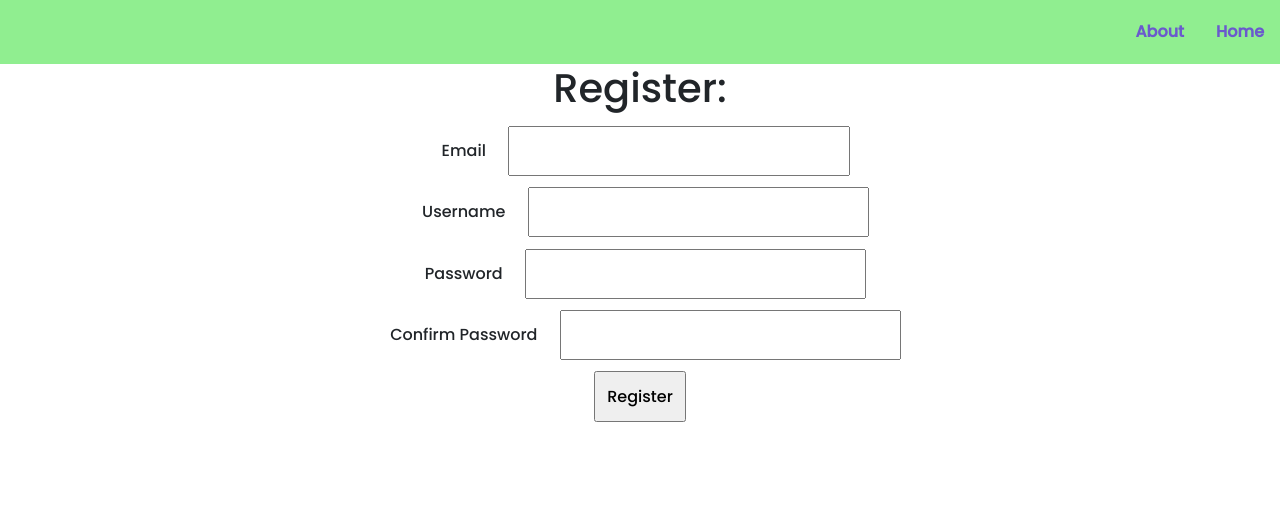
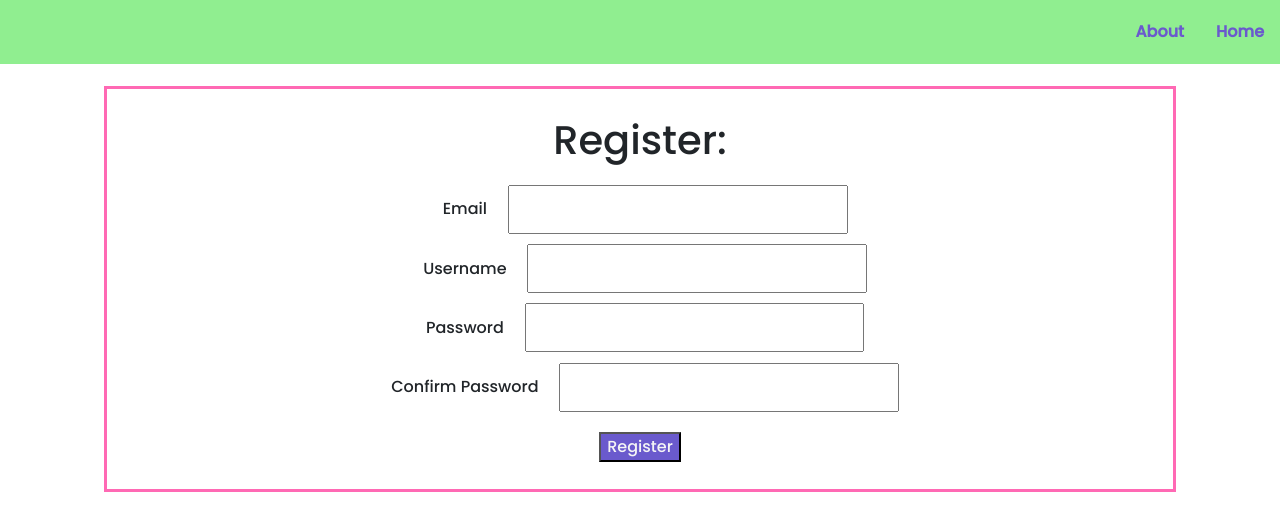
Before and after one commit to smclairecarden/chores-simplified, a Flask app: page /register in a window 1280 px wide. Shown: the top 531 px of the page. Run offline with Flask 2, Linux system fonts and the light colour scheme; some libraries are stand-ins or nearby versions.

Commit message:
include register page h1 in div

```diff
--- a/myapp/static/styles.css
+++ b/myapp/static/styles.css
@@ -58,18 +58,18 @@ a {
   flex-basis: 0;
 }
 
-.loginpage, .homepage {
+.loginpage, .homepage, .registerform {
   margin: 2%;
   border: .2rem solid hotpink;
   padding: 1%;
 }
 
-.loginform > * {
+.loginform > *, .registerform > * {
   margin: .5%;
   padding: 1%;
 }
 
-.loginbutton > * {
+.loginbutton > *, .registerbutton > * {
   background-color: slateblue;
   color: whitesmoke;
 }
@@ -86,11 +86,6 @@ a {
   height: 25%;
 }
 
-.registerform > * {
-  margin: .5%;
-  padding: 1%;
-}
-
 .homeimage {
   height: 40%;
 }
--- a/myapp/templates/register.html
+++ b/myapp/templates/register.html
@@ -1,13 +1,15 @@
 {% extends "base.html" %}
 {% block content %}
-<h1>Register:</h1>
 
 <form class="registerform" method="POST">
+    <h1>Register:</h1>
     {{form.hidden_tag()}}
     {{form.email.label}}{{form.email}}<br>
     {{form.username.label}}{{form.username}}<br>
     {{form.password.label}}{{form.password}}<br>
     {{form.pass_confirm.label}}{{form.pass_confirm}}<br>
+    <div class="registerbutton">
     {{form.submit()}}
+    </div>
 </form>
 {% endblock %}
```
